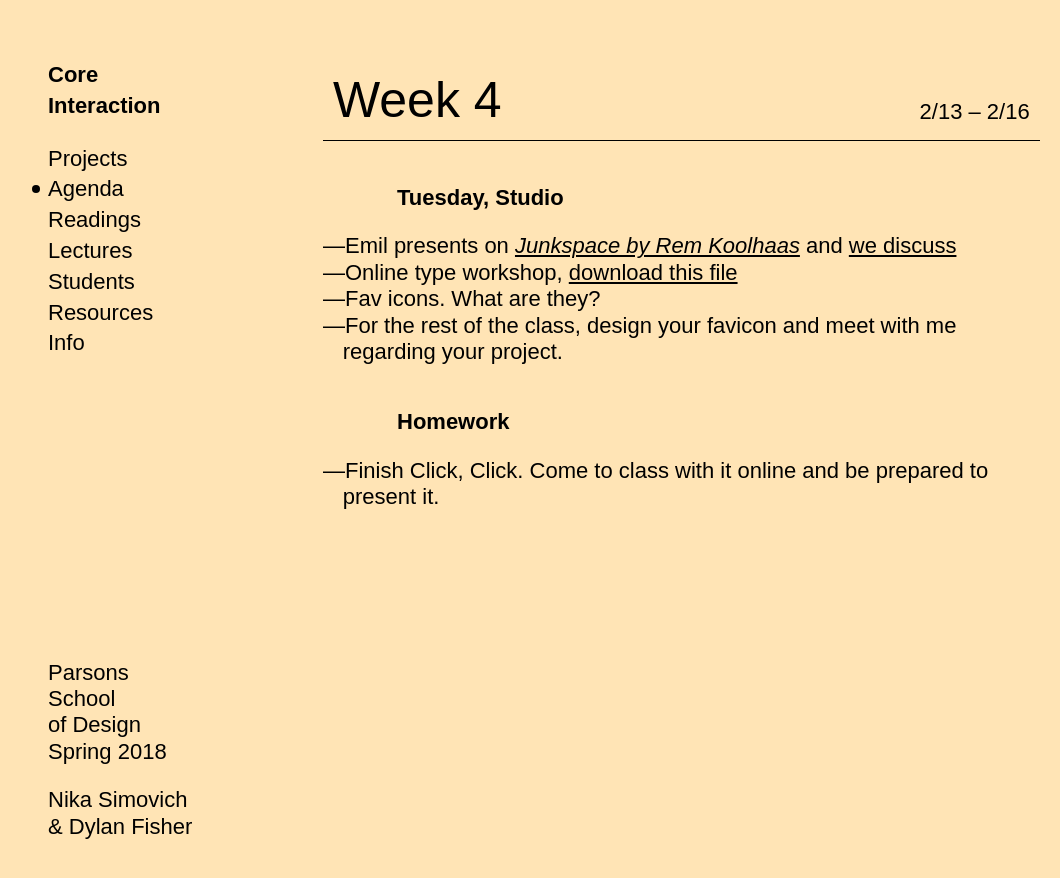
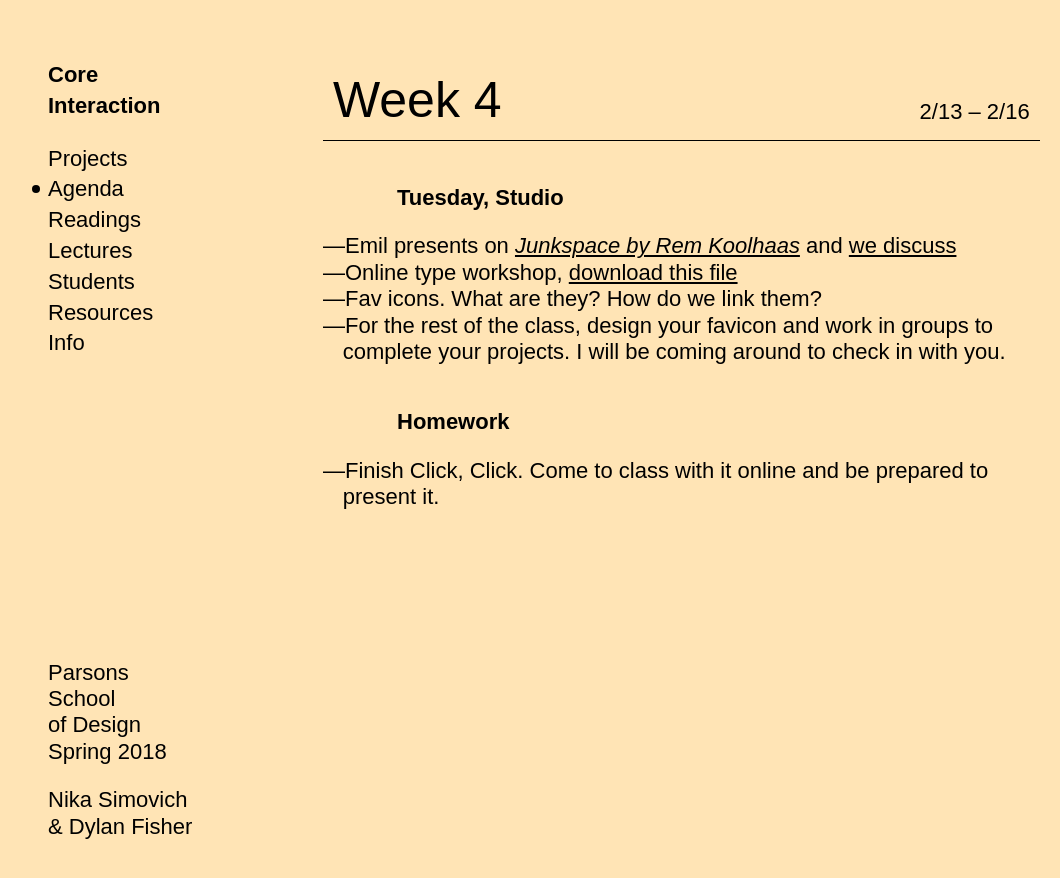
Before and after one commit to dylanfisher/ci18, a Jekyll site: the page built from _agendas/week-4.md, in a window 1280 px wide. Shown: the top 878 px of the page, without its empty margins (12-1072 px from the left). Built offline with Jekyll 4.4.1, drawn with Linux system fonts in a browser that asks for light colours; some web fonts are replaced.

Commit message:
Fix agenda

```diff
--- a/_agendas/week-4.md
+++ b/_agendas/week-4.md
@@ -8,8 +8,8 @@ date_range:       2/13 – 2/16
 
 - Emil presents on [*Junkspace by Rem Koolhaas*](../assets/readings/koolhaas-rem_junkspace.pdf) and [we discuss](https://docs.google.com/document/d/12_JacuGEUpTDO25msRLLNI9O36-7V96V8LTu1NQ0lfg/edit?usp=sharing)
 - Online type workshop, [download this file](../assets/lectures/studio/type-tutorial.zip)
-- Fav icons. What are they?
-- For the rest of the class, design your favicon and meet with me regarding your project.
+- Fav icons. What are they? How do we link them?
+- For the rest of the class, design your favicon and work in groups to complete your projects. I will be coming around to check in with you.
 
 
 ### Homework
```
